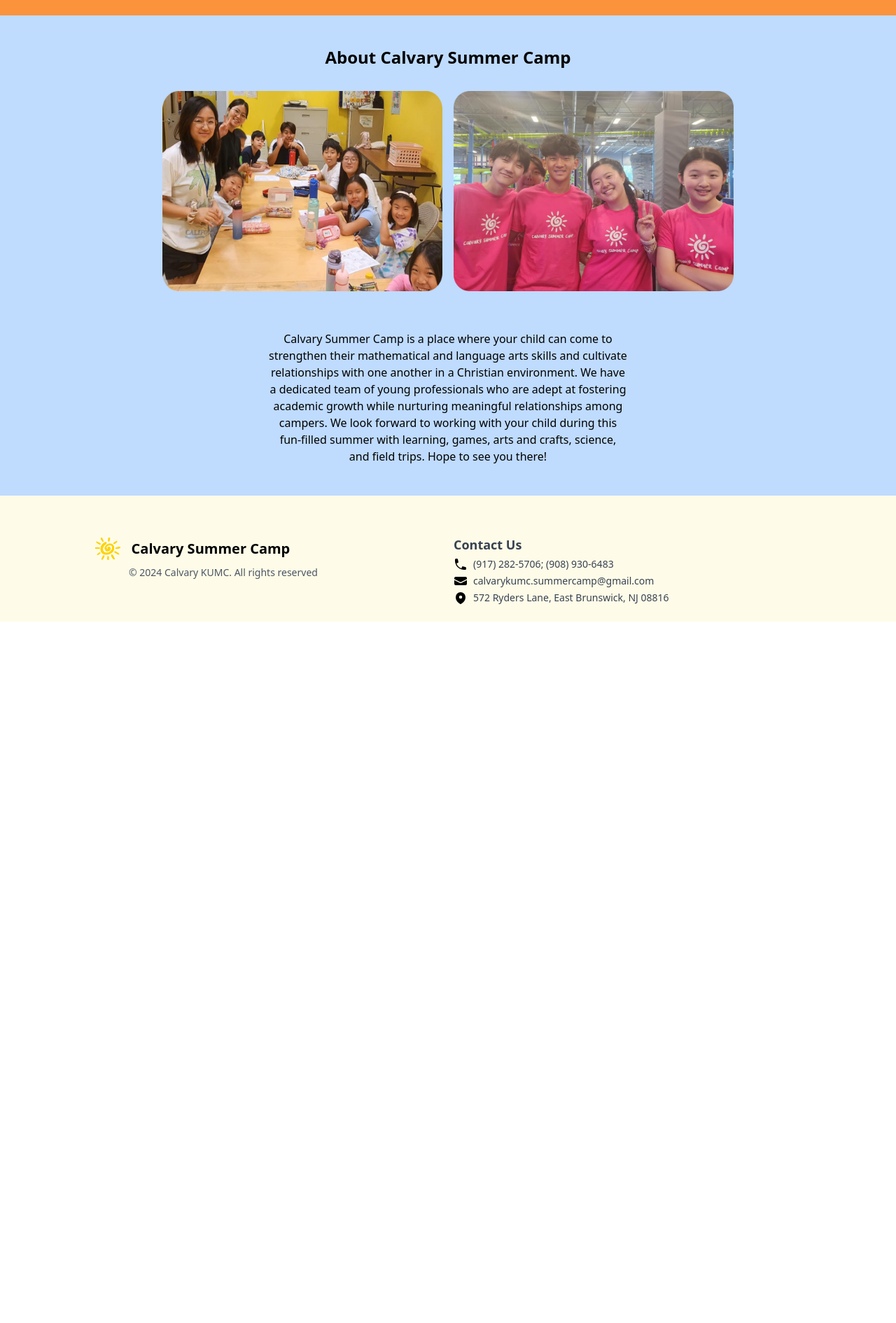
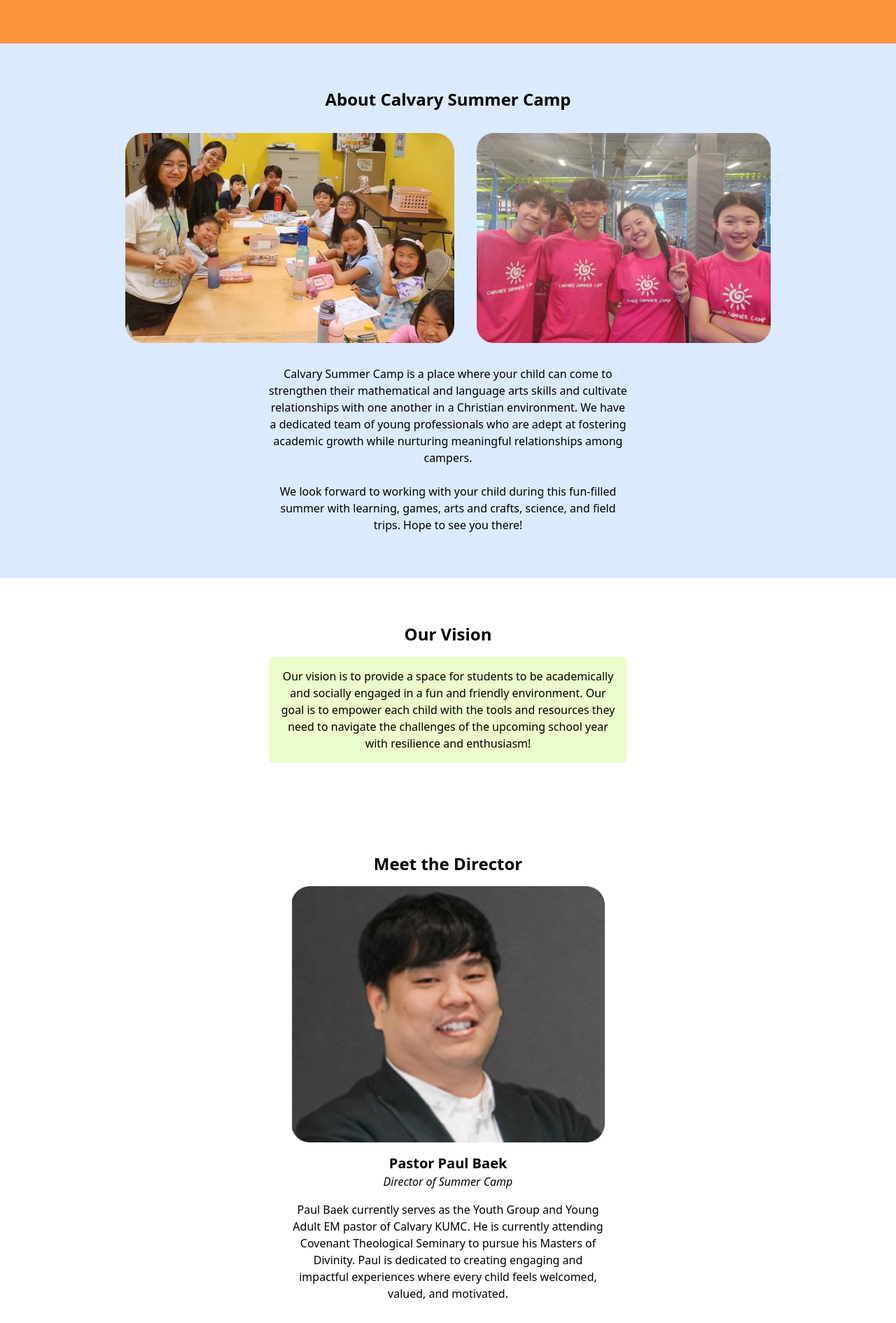
Before and after one commit to mkang2/SummerCamp2, a React (Create React App) app: page /about in a window 1280 px wide. Shown: the part 250-2140 px from the top of the page at 70% size. Before the commit the page ends 1138 px from the top, so only its background shows below. Built offline with nearby package versions, Linux system fonts and the light colour scheme.

Commit message:
rest of about page

```diff
--- a/src/about.js
+++ b/src/about.js
@@ -3,42 +3,88 @@ import React from "react";
 function AboutPage() {
   return (
     <div>
-      <div className="w-full bg-orange-400 flex items-center justify-center py-11">
-        <div className="bg-black bg-opacity-40 rounded-full px-20 py-8">
-          <span className="text-white text-3xl font-bold">About</span>
+      <div className="w-full bg-orange-400 flex items-center justify-center py-8 md:py-12 lg:py-16">
+        <div className="bg-black bg-opacity-40 rounded-full px-6 md:px-12 py-4 md:py-8">
+          <span className="text-white text-xl md:text-3xl font-bold">
+            About
+          </span>
         </div>
       </div>
-      <div className="w-full bg-blue-200 flex flex-col items-center justify-center py-11">
+
+      <div className="w-full bg-blue-100 py-8 md:py-12 lg:py-16">
         <div className="text-center">
-          <span className="font-bold text-2xl mb-4">
+          <span className="font-bold text-xl md:text-2xl mb-4">
             About Calvary Summer Camp
           </span>
-          <div className="flex justify-center mb-4 pt-8">
+          <div className="flex flex-col md:flex-row justify-center items-center mb-4 md:mb-8 pt-8">
             <img
               src="/frame-5@2x.png"
               alt="Frame 5"
-              className="mr-2"
-              style={{ maxWidth: "400px", maxHeight: "300px" }}
+              className="mb-4 md:mr-4 md:mb-0"
+              style={{ maxWidth: "100%", maxHeight: "300px" }}
             />
             <img
               src="/frame-9@2x.png"
               alt="Frame 9"
-              className="ml-2"
-              style={{ maxWidth: "400px", maxHeight: "300px" }}
+              className="md:ml-4"
+              style={{ maxWidth: "100%", maxHeight: "300px" }}
             />
           </div>
-          <div className="max-w-lg mx-auto pt-10">
-            <span className="font-medium">
+          <div className="max-w-lg mx-auto">
+            <span className="font-medium text-left">
               Calvary Summer Camp is a place where your child can come to
               strengthen their mathematical and language arts skills and
               cultivate relationships with one another in a Christian
               environment. We have a dedicated team of young professionals who
               are adept at fostering academic growth while nurturing meaningful
-              relationships among campers. We look forward to working with your
-              child during this fun-filled summer with learning, games, arts and
-              crafts, science, and field trips. Hope to see you there!
+              relationships among campers.
+              <br />
+              <br />
+              We look forward to working with your child during this fun-filled
+              summer with learning, games, arts and crafts, science, and field
+              trips. Hope to see you there!
             </span>
           </div>
+        </div>
+      </div>
+
+      <div className="text-center py-8 md:py-12 lg:py-16">
+        <span className="font-bold text-xl md:text-2xl mb-4 block">
+          Our Vision
+        </span>
+        <div className="bg-lime-100 p-4 rounded-lg max-w-lg mx-auto">
+          <span className="font-medium block">
+            Our vision is to provide a space for students to be academically and
+            socially engaged in a fun and friendly environment. Our goal is to
+            empower each child with the tools and resources they need to
+            navigate the challenges of the upcoming school year with resilience
+            and enthusiasm!
+          </span>
+        </div>
+      </div>
+
+      <div className="text-center py-8 md:py-12 lg:py-16">
+        <span className="font-bold text-xl md:text-2xl mb-4 block">
+          Meet the Director
+        </span>
+        <div className="max-w-md mx-auto">
+          <img
+            src="/PastorPaul.png"
+            className="mx-auto mb-4"
+            alt="Picture of Pastor Paul"
+            style={{ maxWidth: "100%" }}
+          />
+          <span className="font-bold text-xl block">Pastor Paul Baek</span>
+          <span className="font-medium italic block mb-4">
+            Director of Summer Camp
+          </span>
+          <span className="font-medium block">
+            Paul Baek currently serves as the Youth Group and Young Adult EM
+            pastor of Calvary KUMC. He is currently attending Covenant
+            Theological Seminary to pursue his Masters of Divinity. Paul is
+            dedicated to creating engaging and impactful experiences where every
+            child feels welcomed, valued, and motivated.
+          </span>
         </div>
       </div>
     </div>
```
Also changed, not shown: public/PastorPaul.png (added).
